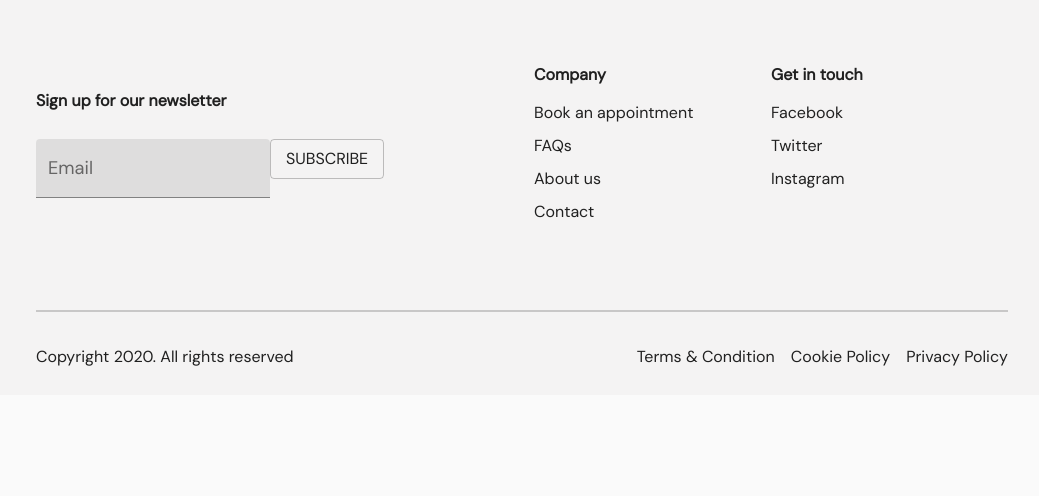
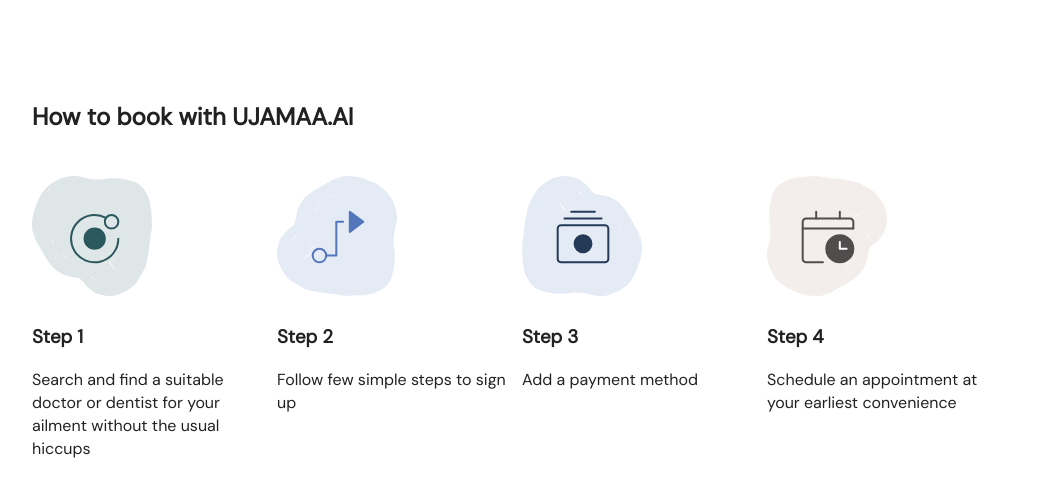
Before and after one commit to iam-kevin/website-ujamaa.ai-test, a React (Create React App) app: page / in a window 1280 px wide. Shown: the top 496 px of the page, without its empty margins (118-1157 px from the left). Built offline with nearby package versions, Linux system fonts and the light colour scheme.

Commit message:
added: the "how to book with Ujamaa" section

```diff
--- a/src/App.js
+++ b/src/App.js
@@ -4,18 +4,19 @@
 
 
 // import HeaderSection from './fragments/HeaderSection'
-import FooterSection from './fragments/FooterSection'
+// import FooterSection from './fragments/FooterSection'
+import BookWithUjamaaSection from './fragments/BookWithUjamaaSection'
 /**
  * Entire App; To contain the components that make up the website
  * TODO: Theming buttons and fonts
  *  As well as dealing with the Container 'lg' issue. (you'll know when you run the app)
  */
-function App({ children }) {
+function App() {
   return (
         <ThemeProvider theme={theme}>
             <CssBaseline />
             <div className='app'>
-                <FooterSection />
+              <BookWithUjamaaSection />
             </div>
         </ThemeProvider>
   )
--- /dev/null
+++ b/src/assets/css/book-section.css
@@ -0,0 +1,7 @@
+.book-section {
+    padding: 60px 150px !important;
+}
+
+.book-section .title {
+    padding: 20px 0;
+}
--- /dev/null
+++ b/src/fragments/BookWithUjamaaSection.js
@@ -0,0 +1,54 @@
+import React from 'react'
+import { Container, Grid } from '@material-ui/core'
+
+// Import Icons
+import StepOneIcon from '../assets/vectors/stepOne.svg'
+import StepTwoIcon from '../assets/vectors/stepTwo.svg'
+import StepThreeIcon from '../assets/vectors/stepThree.svg'
+import StepFourIcon from '../assets/vectors/stepFour.svg'
+
+// Import css
+import '../assets/css/book-section.css'
+
+const GRID_FULL_SIZE = 12
+
+function StepGridCell({number, count, stepIcon, stepInformation }) {
+    const size = (GRID_FULL_SIZE / count) >> 0;
+    return (
+        <Grid item xs={size}>
+            {stepIcon()}
+            <h3>Step {number}</h3>
+            <p>{stepInformation}</p>
+        </Grid>
+    )
+}
+
+export default () => {
+    return (
+        <Container style={{ background: "#FFF" }} className="book-section">
+            <h2 className='title'>How to book with UJAMAA.AI</h2>
+            <Grid container>
+                <StepGridCell
+                    number={1}
+                    count={4}
+                    stepIcon={ () => <img src={StepOneIcon} alt="Step 1 Icon"/>}
+                    stepInformation="Search and find a suitable doctor or dentist for your ailment without the usual hiccups" />
+                <StepGridCell
+                    number={2}
+                    count={4}
+                    stepIcon={ () => <img src={StepTwoIcon} alt="Step 1 Icon"/>}
+                    stepInformation="Follow few simple steps to sign up" />
+                <StepGridCell
+                    number={3}
+                    count={4}
+                    stepIcon={ () => <img src={StepThreeIcon} alt="Step 1 Icon"/>}
+                    stepInformation="Add a payment method" />
+                <StepGridCell
+                    number={4}
+                    count={4}
+                    stepIcon={ () => <img src={StepFourIcon} alt="Step 1 Icon"/>}
+                    stepInformation="Schedule an appointment at your earliest convenience" />
+            </Grid>
+        </Container>
+    )
+}
--- a/src/fragments/headerSection.js
+++ b/src/fragments/headerSection.js
@@ -179,7 +179,7 @@
 export default () => {
     return (
         <>
-            <Container style={{ backgroundColor: '#F3EEEB', height: 662, margin: 0, padding: 0}}>
+            <Container style={{ backgroundColor: '#F3EEEB', height: 662, padding: 0}}>
                 <Header />
                 <section className='header'>
                     <HeaderInfo
```
Also changed, not shown: src/assets/css/header.css (+4 -8 lines).
